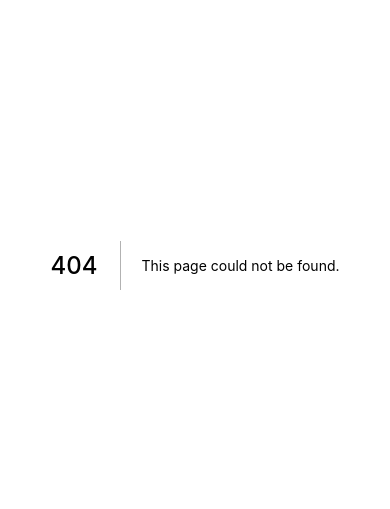
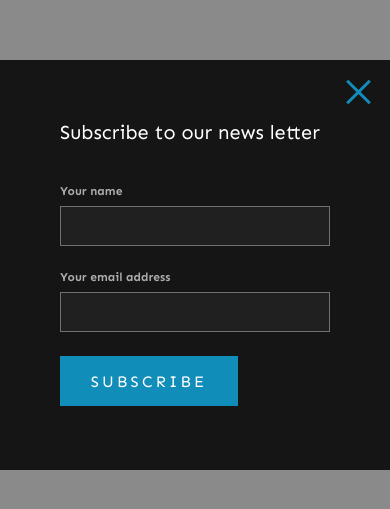
Before and after one commit to Jovarasleo/candidate-task-gallery, a Next.js app: page /components/newsLetterModal in a window 390 px wide. Before the commit this address had no page. Shown: the part 157-666 px from the top of the page. Built offline with nearby package versions, Linux system fonts and the light colour scheme.

Commit message:
Added subscribe letter modal. CSS changes to OpenImage component, better mobile compatibility.

```diff
--- a/next.config.js
+++ b/next.config.js
@@ -7,6 +7,8 @@ module.exports = nextConfig;
 module.exports = {
   images: {
     domains: ["images.unsplash.com"],
+    // loader: "imgix",
+    // path: "https://unsplash.com/photos/",
   },
   webpack(config) {
     config.module.rules.push({
--- /dev/null
+++ b/pages/components/button/index.jsx
@@ -0,0 +1,10 @@
+import styles from "./index.module.css";
+function Button({ children, closeButton, onClick, className, ...rest }) {
+  const btn = closeButton ? styles.closeButton : styles.btn;
+  return (
+    <button className={btn.concat(" ", className)} onClick={onClick} {...rest}>
+      {children}
+    </button>
+  );
+}
+export default Button;
--- /dev/null
+++ b/pages/components/button/index.module.css
@@ -0,0 +1,37 @@
+.closeButton {
+  background-color: transparent;
+  border: none;
+  position: absolute;
+  right: 20px;
+  top: 20px;
+  width: 24px;
+  height: 24px;
+  cursor: pointer;
+  padding: 0;
+}
+.closeButton:before,
+.closeButton:after {
+  left: 45%;
+  top: -4px;
+  position: absolute;
+  content: " ";
+  height: 32px;
+  width: 2px;
+  background-color: #717171;
+}
+.closeButton:before {
+  transform: rotate(45deg);
+}
+.closeButton:after {
+  transform: rotate(-45deg);
+}
+.btn {
+  border: none;
+}
+@media screen and (max-width: 768px) {
+  .closeButton:before,
+  .closeButton:after {
+    background-color: var(--accent);
+    width: 3px;
+  }
+}
--- /dev/null
+++ b/pages/components/newsLetterModal/index.jsx
@@ -0,0 +1,25 @@
+import Button from "../button";
+import styles from "./index.module.css";
+function NewsLetterModal({ onClick }) {
+  return (
+    <div className={styles.backdrop} onClick={onClick}>
+      <form className={styles.modal} onClick={(e) => e.stopPropagation()}>
+        <Button closeButton onClick={onClick} type="button" />
+        <h4>Subscribe to our news letter</h4>
+        <div className={styles.inputWrapper}>
+          <label htmlFor="name">Your name</label>
+          <input name="name" type="text" className={styles.input} />
+        </div>
+        <div className={styles.inputWrapper}>
+          <label htmlFor="email">Your email address</label>
+          <input name="email" type="email" className={styles.input} />
+        </div>
+
+        <button className={styles.subscribeButton} type="submit">
+          subscribe
+        </button>
+      </form>
+    </div>
+  );
+}
+export default NewsLetterModal;
--- /dev/null
+++ b/pages/components/newsLetterModal/index.module.css
@@ -0,0 +1,57 @@
+.backdrop {
+  position: fixed;
+  top: 0;
+  right: 0;
+  bottom: 0;
+  left: 0;
+  background-color: rgba(43, 43, 43, 0.548);
+  display: flex;
+  z-index: 1;
+  justify-content: center;
+  align-items: center;
+}
+.modal {
+  color: white;
+  box-sizing: border-box;
+  padding: 60px;
+  width: 100%;
+  height: 100%;
+  max-width: 610px;
+  max-height: 410px;
+  background-color: var(--themePrimary);
+  position: relative;
+}
+.inputWrapper {
+  display: flex;
+  flex-direction: column;
+  margin-bottom: 24px;
+}
+.modal h4 {
+  display: flex;
+  font: normal 20px Sen;
+  margin-bottom: 40px;
+  margin-top: 0;
+}
+.modal label {
+  font: bold 12px Sen;
+  color: #adadad;
+  margin-bottom: 8px;
+}
+.input {
+  background-color: #202020;
+  border: 1px solid #707070;
+  color: var(--lightThemePrimary);
+  height: 40px;
+}
+.subscribeButton {
+  cursor: pointer;
+  max-width: 178px;
+  letter-spacing: 3.2px;
+  text-transform: uppercase;
+  font: 16px Sen;
+  width: 100%;
+  height: 50px;
+  border: none;
+  background-color: var(--accent);
+  color: var(--lightThemePrimary);
+}
--- a/styles/globals.css
+++ b/styles/globals.css
@@ -1,9 +1,11 @@
 @import url("https://fonts.googleapis.com/css2?family=Sen:wght@400;700&display=swap");
 :root {
-  --themePrimary: rgb(21, 21, 21);
+  --themePrimary: #151515;
   --themeSecondary: rgb(36, 36, 36);
   --lightThemePrimary: rgb(255, 255, 255);
   --lightThemeSecondary: rgb(244, 244, 244);
+  --dark: rgb(20, 20, 20);
+  --input: rgb(112, 112, 112);
   --dropdown: rgba(21, 21, 21, 0.8);
   --secondaryDropdown: rgba(15, 15, 15, 0.847);
   --accent: rgb(17, 141, 186);
@@ -34,6 +36,7 @@ main {
   text-decoration: none;
 }
 p {
+  margin: 0;
   color: white;
 }
 * {
```
Also changed, not shown: pages/components/imageCard/index.jsx (+5 -3 lines), pages/components/navbar/index.jsx (+6 -2 lines), pages/components/openImage/index.jsx (+11 -7 lines), pages/components/openImage/index.module.css (+23 -48 lines), pages/index.jsx (+11 -4 lines), styles/Home.module.css (+17 -20 lines).
